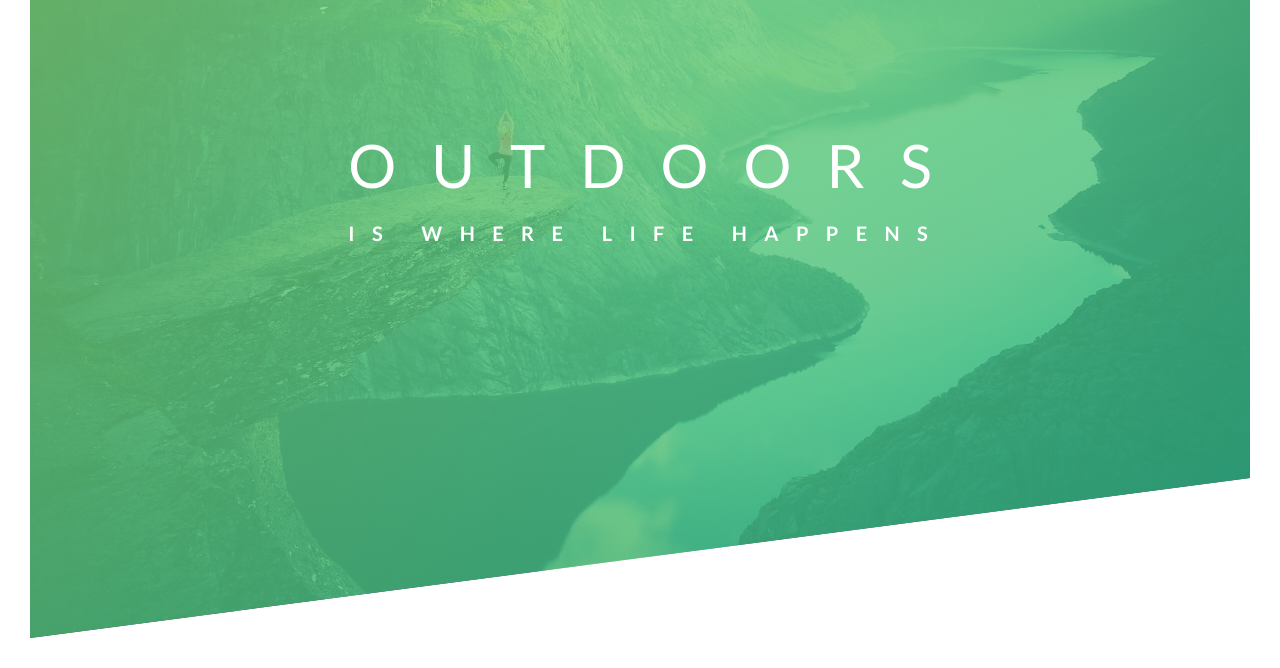
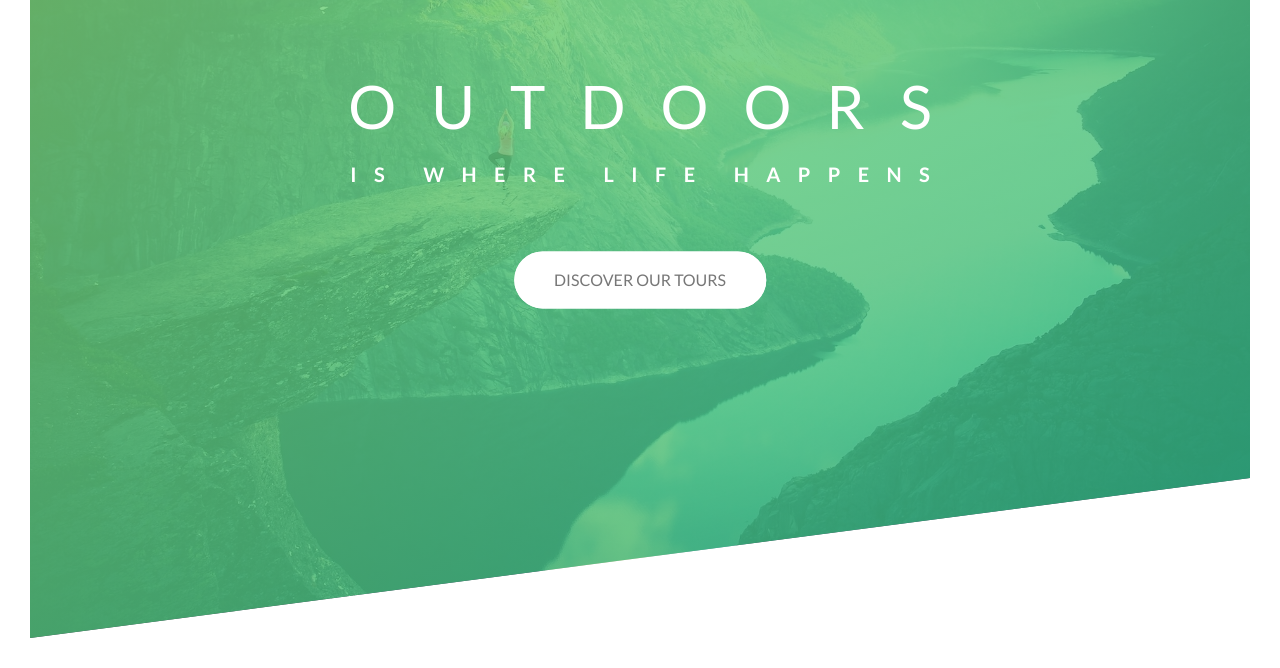
Before and after one commit to danlubbers/udemy-advanced-css-sass, a plain HTML site: page Natours/starter/index.html in a window 1280 px wide. Shown: the part 152-820 px from the top of the page. Drawn offline with Linux system fonts and the light colour scheme; files that its build step writes are made by us from their sources.

Commit message:
Finished sections: 8 - 10

```diff
--- a/Natours/starter/css/style.css
+++ b/Natours/starter/css/style.css
@@ -50,13 +50,16 @@ body {
   position: absolute;
   top: 40%;
   left: 50%;
+  text-align: center;
   transform: translate(-50%, -50%);
   /* background-color: red; */
 }
 
 .heading-primary {
+  margin-bottom: 60px;
   color: #fff;
   text-transform: uppercase;
+  backface-visibility: hidden; /* this prevents animation shake */
 }
 
 .heading-primary-main {
@@ -65,6 +68,12 @@ body {
   font-size: 60px;
   font-weight: 400;
   letter-spacing: 35px;
+
+  animation-name: moveInLeft;
+  animation-duration: 1s;
+  animation-timing-function: ease-out;
+  /* animation-iteration-count: 3; */
+  /* animation-delay: 2s; */
 }
 
 .heading-primary-sub {
@@ -73,4 +82,103 @@ body {
   font-size: 20px;
   font-weight: 700;
   letter-spacing: 17.4px;
+  animation: moveInRight 1s ease-out;
 }
+
+@keyframes moveInLeft {
+  0% {
+    opacity: 0;
+    transform: translateX(-100px);
+  }
+
+  80% {
+    transform: translateX(10px);
+  }
+
+  100% {
+    opacity: 1;
+    transform: translate(0);
+  }
+}
+@keyframes moveInRight {
+  0% {
+    opacity: 0;
+    transform: translateX(100px);
+  }
+
+  80% {
+    transform: translateX(-10px);
+  }
+
+  100% {
+    opacity: 1;
+    transform: translate(0);
+  }
+}
+
+@keyframes moveInBottom {
+  0% {
+    opacity: 0;
+    transform: translateY(30px);
+  }
+
+  100% {
+    opacity: 1;
+    transform: translate(0);
+  }
+}
+
+.btn:link,
+.btn:visited {
+  position: relative;
+  display: inline-block;
+  padding: 15px 40px;
+  text-transform: uppercase;
+  text-decoration: none;
+  border-radius: 100px;
+  transition: all 0.2s;
+}
+
+.btn:hover {
+  transform: translateY(-3px);
+  box-shadow: 0 10px 20px rgba(0, 0, 0, 0.2);
+}
+
+.btn:active {
+  transform: translateY(1px);
+  box-shadow: 0 5px 10px rgba(0, 0, 0, 0.2);
+}
+
+.btn-white {
+  color: #777;
+  background-color: #fff;
+}
+
+.btn::after {
+  content: "";
+  display: inline-block; /* match the display in the button */
+  height: 100%;
+  width: 100%;
+  border-radius: 100px;
+  /* Below positions this directly behind the actual button - make sure to set the btn position to relative */
+  position: absolute;
+  top: 0;
+  left: 0;
+  z-index: -1;
+
+  transition: all 0.4s;
+}
+
+.btn-white::after {
+  background-color: #fff;
+}
+
+.btn:hover::after {
+  transform: scaleX(1.4) scaleY(1.6);
+  opacity: 0;
+}
+
+.btn-animated {
+  animation: moveInBottom 0.5s ease-out 0.75s;
+  animation-fill-mode: backwards; /* automatically apply the styles of the 0 percent before the animation starts */
+}
--- a/Natours/starter/index.html
+++ b/Natours/starter/index.html
@@ -26,6 +26,7 @@
           <span class="heading-primary-main">outdoors</span>
           <span class="heading-primary-sub">is where life happens</span>
         </h1>
+        <a class="btn btn-white btn-animated" href="#">Discover our tours</a>
       </div>
     </header>
   </body>
```
